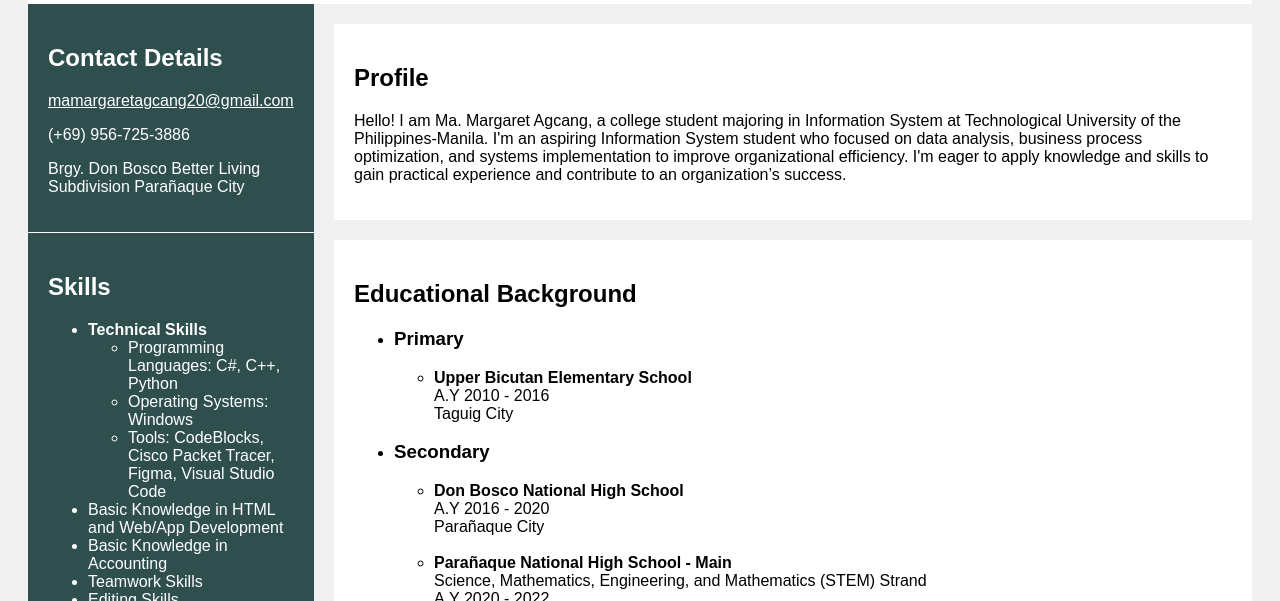
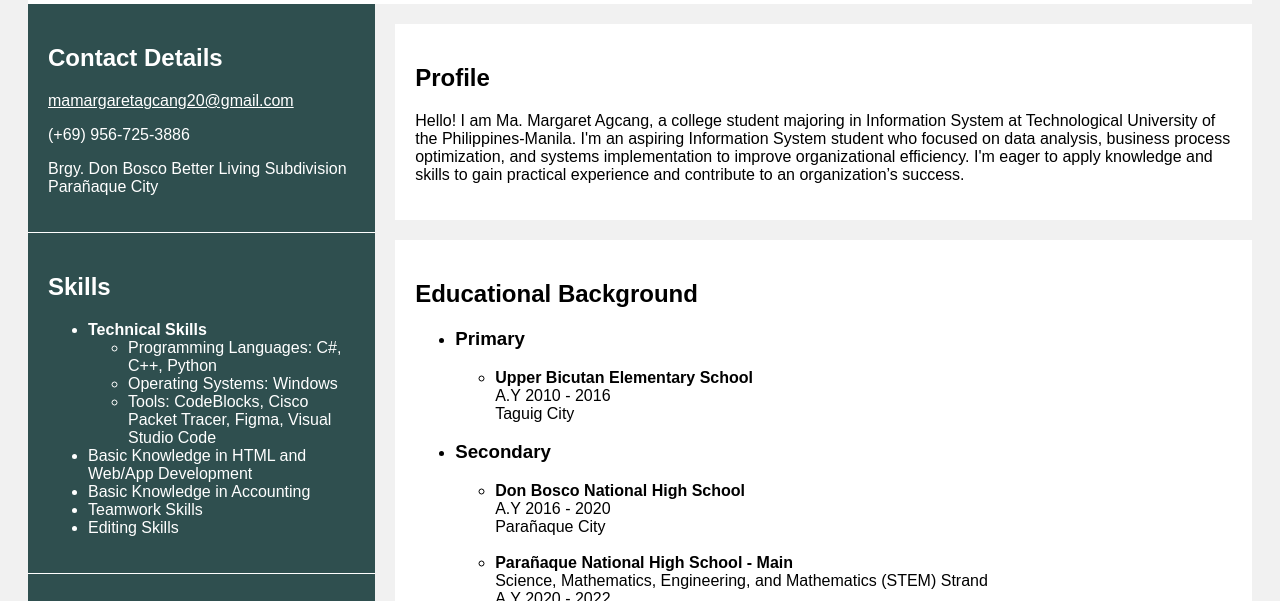
Before and after one commit to margayseu/My-Blog, a plain HTML site: page index.html in a window 1280 px wide. Shown: the part 199-800 px from the top of the page. Drawn offline with Linux system fonts and the light colour scheme.

Commit message:
Update index.html

```diff
--- a/index.html
+++ b/index.html
@@ -26,13 +26,13 @@ body {
 .leftcolumn {
     color: white;
     float: left;
-    width: 25%;
+    width: 30%;
     padding-right: 20px;
 }
 
 .rightcolumn {
     float: left;
-    width: 75%;
+    width: 70%;
 }
 
 .circular-image{
```
